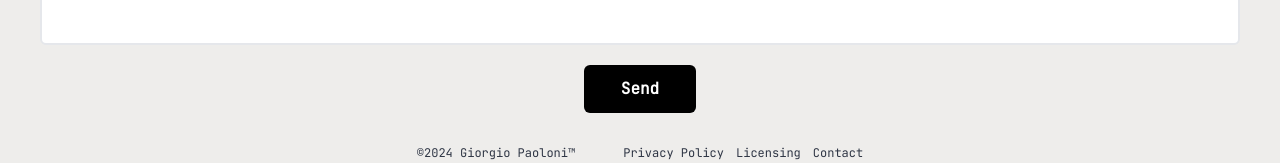
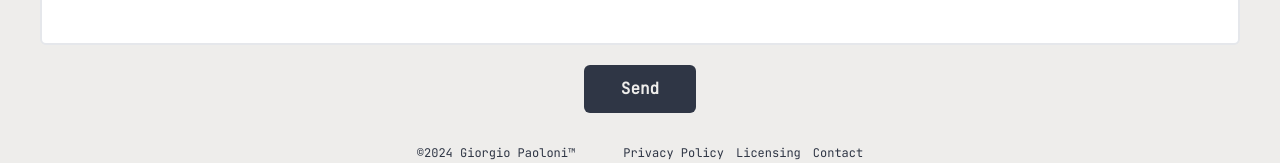
Before and after one commit to Giorey01/giorgio-paoloni-portfolio, a Next.js app: page /about in a window 1280 px wide. Shown: the part 1002-1165 px from the top of the page. Built offline with nearby package versions, Linux system fonts and the light colour scheme.

Commit message:
Adjust about page accent colors

```diff
--- a/src/app/about/page.tsx
+++ b/src/app/about/page.tsx
@@ -33,7 +33,7 @@ function About() {
           name=""
           id="1"
           placeholder="email"
-          className="border-2 rounded-md p-1 focus:outline-none focus:border-black transition-colors duration-300"
+          className="border-2 rounded-md p-1 focus:outline-none focus:border-[#2F3645] transition-colors duration-300"
         />
         <h4 className="text-xl">Message</h4>
         <input
@@ -41,12 +41,12 @@ function About() {
           name="message"
           id="2"
           placeholder="message"
-          className="border-2 rounded-md p-1 h-28 focus:outline-none focus:border-black transition-colors duration-300"
+          className="border-2 rounded-md p-1 h-28 focus:outline-none focus:border-[#2F3645] transition-colors duration-300"
         />
         <div className="text-center">
           <button
             type="submit"
-            className="bg-black w-28 text-white rounded-md font-semibold p-3"
+            className="bg-[#2F3645] w-28 text-[#EEEDEB] rounded-md font-semibold p-3"
           >
             Send
           </button>
```
